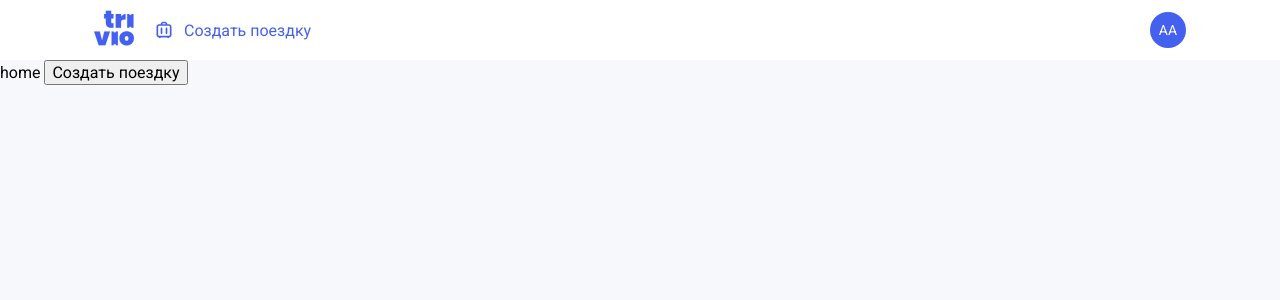
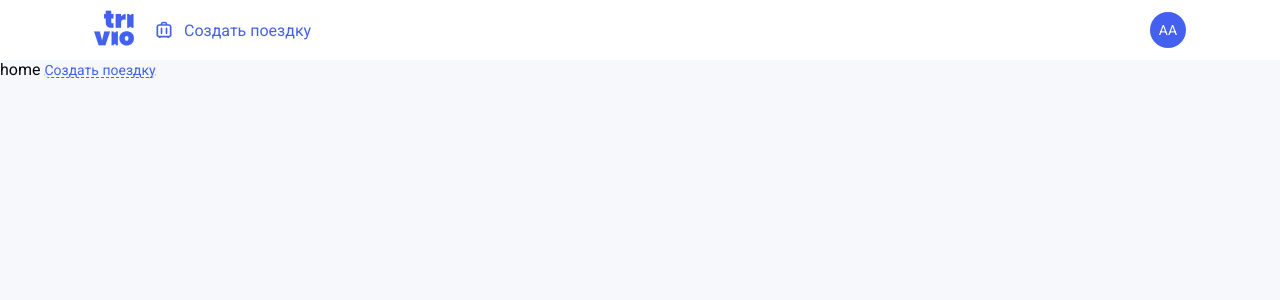
Before and after one commit to gartonot/trivio-test, a Vue app: page / in a window 1280 px wide. Shown: the top 300 px of the page. Built offline with nearby package versions, Linux system fonts and the light colour scheme.

Commit message:
feat: Добавил тип текста для кнопки

```diff
--- a/src/components/ui/AppButton.vue
+++ b/src/components/ui/AppButton.vue
@@ -8,9 +8,11 @@
 import { computed, useCssModule } from 'vue';
 
 type ButtonSize = 'large' | 'default' | 'small';
+type ButtonType = 'default' | 'text';
 
 interface Props {
   text: string,
+  type?: ButtonType,
   size?: ButtonSize,
 }
 interface Emits {
@@ -18,6 +20,7 @@ interface Emits {
 }
 
 const props = withDefaults(defineProps<Props>(), {
+    type: 'default',
     size: 'default',
 });
 const emits = defineEmits<Emits>();
@@ -27,8 +30,9 @@ const style = useCssModule();
 const classList = computed(() => {
     return [
         style.button,
-        props.size === 'large' && style.buttonLarge,
-        props.size === 'small' && style.buttonSmall,
+        props.size === 'large' && style.buttonSizeLarge,
+        props.size === 'small' && style.buttonSizeSmall,
+        props.type ==='text' && style.buttonTypeText,
     ];
 });
 
@@ -54,12 +58,19 @@ const onClick = () => {
 .button:hover {
   opacity: 90%;
 }
-.buttonLarge {
+.buttonSizeLarge {
   padding-block: 20px;
   height: 54px;
 }
-.buttonSmall {
+.buttonSizeSmall {
   padding-block: 9px;
   height: 30px;
 }
+.buttonTypeText {
+  padding: 0;
+  background-color: transparent;
+  color: var(--color-black);
+  height: fit-content;
+  width: fit-content;
+}
 </style>
--- a/src/pages/HomePage.vue
+++ b/src/pages/HomePage.vue
@@ -1,12 +1,18 @@
 <template>
     <div>
         home
-        <button @click="createTrip()">Создать поездку</button>
+        <AppButton
+            text="Создать поездку"
+            type="text"
+            :class="$style.buttonCreateTrip"
+            @click="createTrip()"
+        />
     </div>
 </template>
 
 <script setup lang="ts" >
 import useDrawerCreateTrip from '@/composables/useDrawerCreateTrip.ts';
+import AppButton from '@/components/ui/AppButton.vue';
 
 const drawer = useDrawerCreateTrip();
 
@@ -14,3 +20,10 @@ const createTrip = () => {
     drawer.openDrawer();
 };
 </script>
+
+<style module>
+.buttonCreateTrip {
+  color: var(--color-primary);
+  border-bottom: 1px dashed var(--color-primary);
+}
+</style>
```
